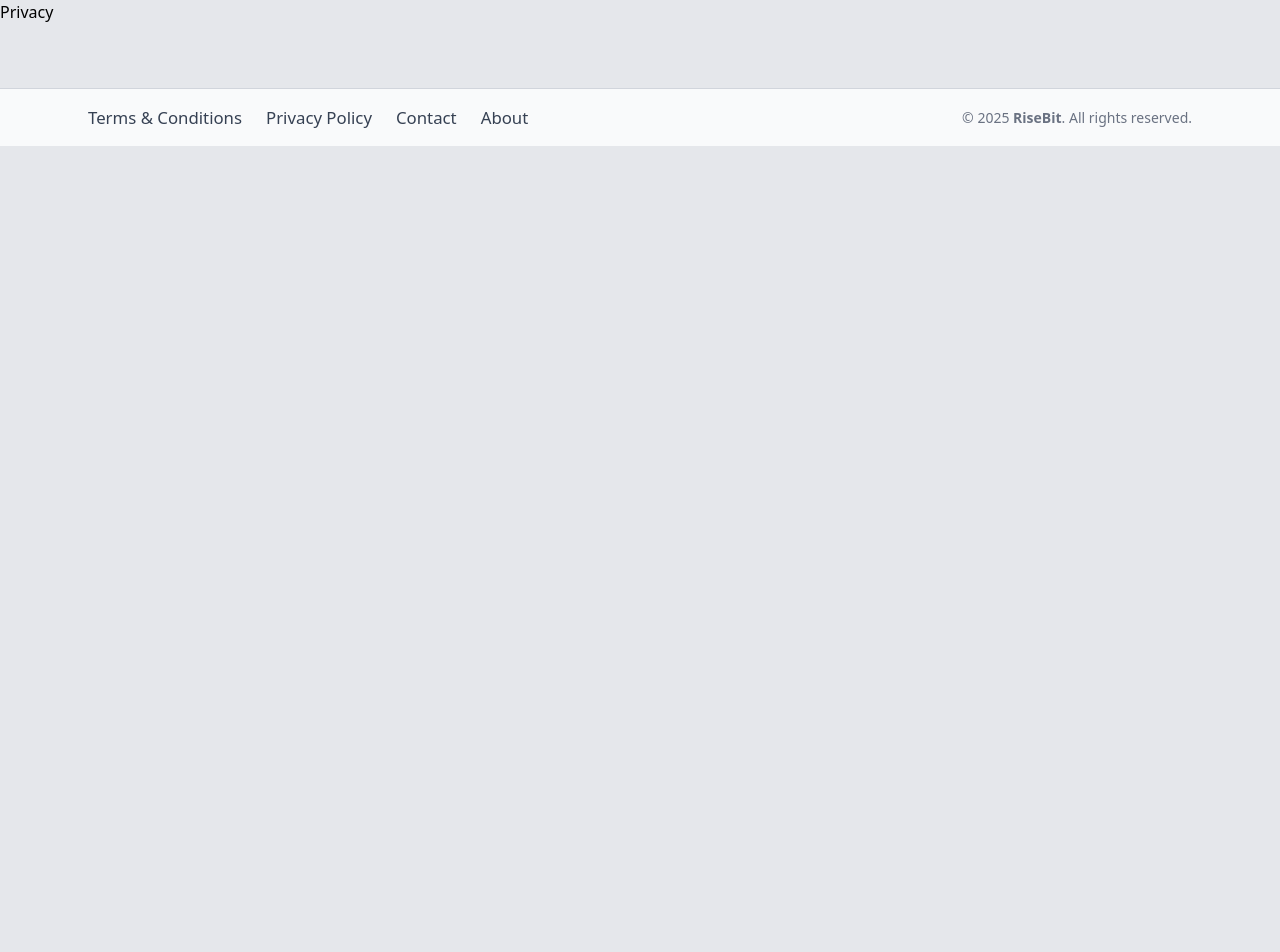
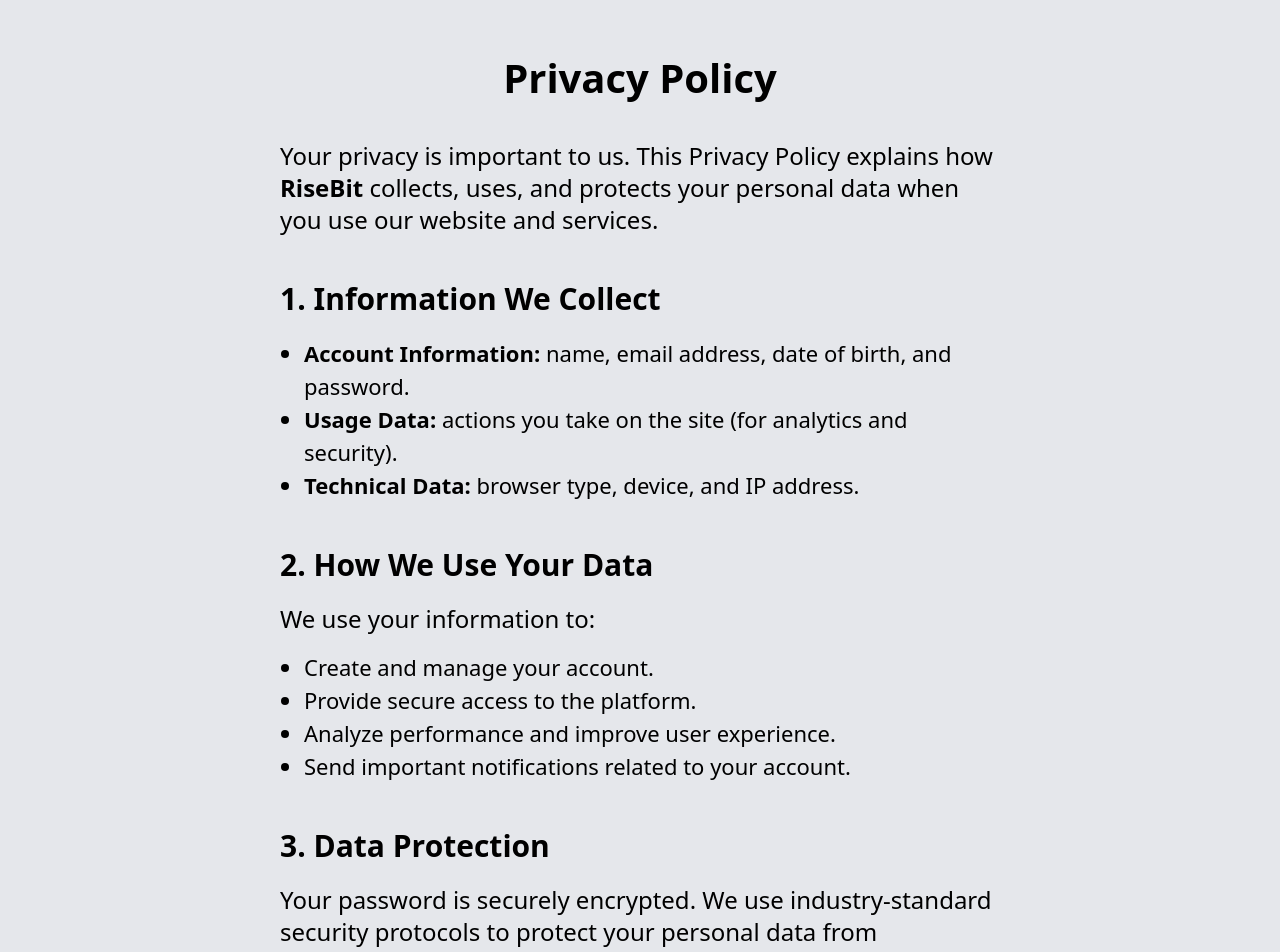
Before and after one commit to ValyMnDul/RiseBit, a Next.js app: page /privacy_policy in a window 1280 px wide. Shown: the top 952 px of the page. Before the commit the page ends 800 px from the top, so only its background shows below. Built offline with nearby package versions, Linux system fonts and the light colour scheme.

Commit message:
Add Privacy Policy page

```diff
--- a/src/app/(info)/privacy_policy/page.tsx
+++ b/src/app/(info)/privacy_policy/page.tsx
@@ -1,3 +1,56 @@
 export default function privacy_policy(){
-    return(<>Privacy</>)
+    return(
+        <main className="max-w-3xl mx-auto py-12 px-6">
+            <h1 className="text-[40px] font-bold mb-8 text-center">Privacy Policy</h1>
+
+            <p className="mb-6 text-2xl">Your privacy is important to us. This Privacy Policy explains how <strong>RiseBit</strong> collects, uses, and protects your personal data when you use our website and services.</p>
+
+            <h2 className="text-[30px] font-semibold mt-10 mb-4">1. Information We Collect</h2>
+            <ul className="list-disc ml-6 mb-6">
+                <li className="text-[22px]"><strong>Account Information:</strong> name, email address, date of birth, and password.</li>
+                <li className="text-[22px]"><strong>Usage Data:</strong> actions you take on the site (for analytics and security).</li>
+                <li className="text-[22px]"><strong>Technical Data:</strong> browser type, device, and IP address.</li>
+            </ul>
+
+            <h2 className="text-[30px] font-semibold mt-10 mb-4">2. How We Use Your Data</h2>
+            <p className="mb-4 text-2xl">
+                We use your information to:
+            </p>
+            <ul className="list-disc ml-6 mb-6">
+                <li className="text-[22px]">Create and manage your account.</li>
+                <li className="text-[22px]">Provide secure access to the platform.</li>
+                <li className="text-[22px]">Analyze performance and improve user experience.</li>
+                <li className="text-[22px]">Send important notifications related to your account.</li>
+            </ul>
+
+            <h2 className="text-[30px] font-semibold mt-10 mb-4">3. Data Protection</h2>
+            <p className="mb-4 text-2xl">
+                Your password is securely encrypted. We use industry-standard security protocols to protect your personal data
+                from unauthorized access or disclosure.
+            </p>
+
+            <h2 className="text-[30px] font-semibold mt-10 mb-4">4. Data Sharing</h2>
+            <p className="mb-4 text-2xl">
+                We do not sell or rent your personal data. Your information is shared only with trusted services (such as hosting
+                providers or analytics tools) when necessary for the functioning of the platform.
+            </p>
+
+            <h2 className="text-[30px] font-semibold mt-10 mb-4">5. Your Rights</h2>
+            <ul className="list-disc ml-6 mb-6">
+                <li className="text-[22px]">Access, correct, or delete your data.</li>
+                <li className="text-[22px]">Request a copy of your stored information.</li>
+                <li className="text-[22px]">Withdraw consent at any time.</li>
+            </ul>
+
+            <h2 className="text-[30px] font-semibold mt-10 mb-4">6. Contact</h2>
+            <p className="text-2xl">
+                If you have any questions, email us at <strong>privacy@risebit.com</strong>.
+            </p>
+
+            <p className="mt-14 text-xl text-gray-500 text-center italic">
+                🕒 Last updated: October 2025
+            </p>
+
+        </main>
+    )
 }
```
